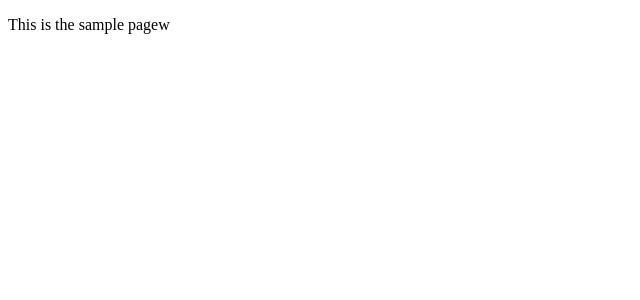
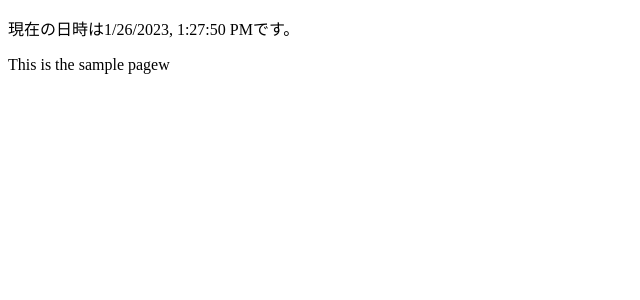
Before and after one commit to tns-develop/nekokaicho-quiz, a Next.js app: page /linkSample in a window 1280 px wide. Shown: the top 300 px of the page, without its empty margins (0-640 px from the left). Built offline with nearby package versions, Linux system fonts and the light colour scheme.

Commit message:
GitHub Copilot導入テスト

```diff
--- a/src/pages/linkSample.tsx
+++ b/src/pages/linkSample.tsx
@@ -3,6 +3,8 @@ var aaa = "aaavc";
 export default function Home() {
   return (
     <div>
+      {/* // 現在の日時を表示するサンプルページを返却する */}
+      <p>現在の日時は{new Date().toLocaleString()}です。</p>
       <p>This is the sample pagew</p>
     </div>
   );
```
